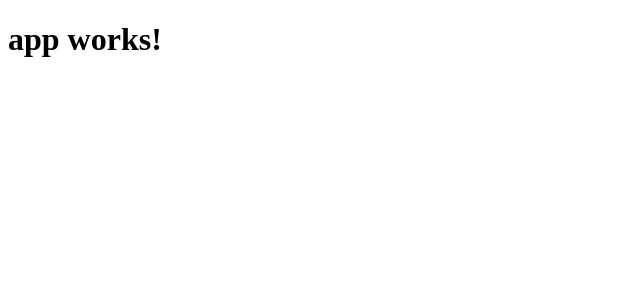
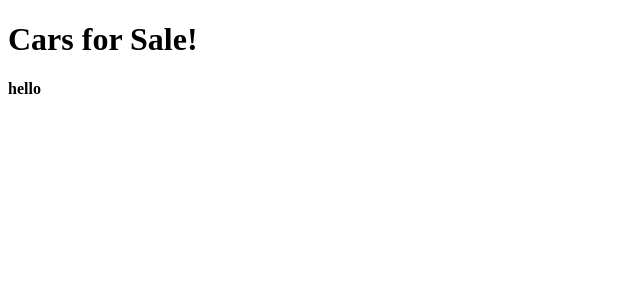
Before and after one commit to johnleee/kangular, an Angular app: page / in a window 1280 px wide. Shown: the top 300 px of the page, without its empty margins (0-640 px from the left). Built offline with nearby package versions, Linux system fonts and the light colour scheme.

Commit message:
Add Vehicle Component

```diff
--- a/src/app/app.component.html
+++ b/src/app/app.component.html
@@ -1,3 +1,4 @@
 <h1>
   {{title}}
 </h1>
+<vehicle-home></vehicle-home>
--- a/src/app/app.component.ts
+++ b/src/app/app.component.ts
@@ -6,5 +6,5 @@ import { Component } from '@angular/core';
   styleUrls: ['./app.component.css']
 })
 export class AppComponent {
-  title = 'app works!';
+  title = 'Cars for Sale!';
 }
--- a/src/app/app.module.ts
+++ b/src/app/app.module.ts
@@ -4,10 +4,12 @@ import { FormsModule } from '@angular/forms';
 import { HttpModule } from '@angular/http';
 
 import { AppComponent } from './app.component';
+import { VehicleComponent } from './vehicle/vehicle.component';
+
 
 @NgModule({
   declarations: [
-    AppComponent
+    AppComponent, VehicleComponent
   ],
   imports: [
     BrowserModule,
--- /dev/null
+++ b/src/app/vehicle/vehicle.component.html
@@ -0,0 +1 @@
+<b>hello</b>
```
Also changed, not shown: src/app/vehicle/vehicle.component.ts (added, +7 -0 lines).
